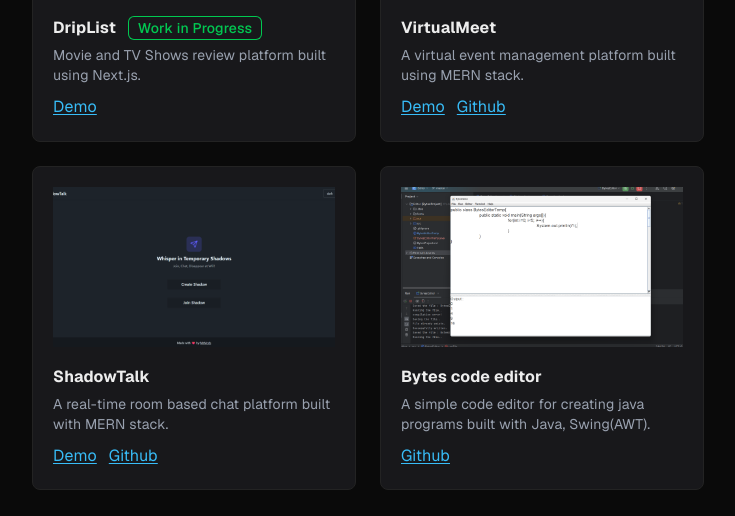
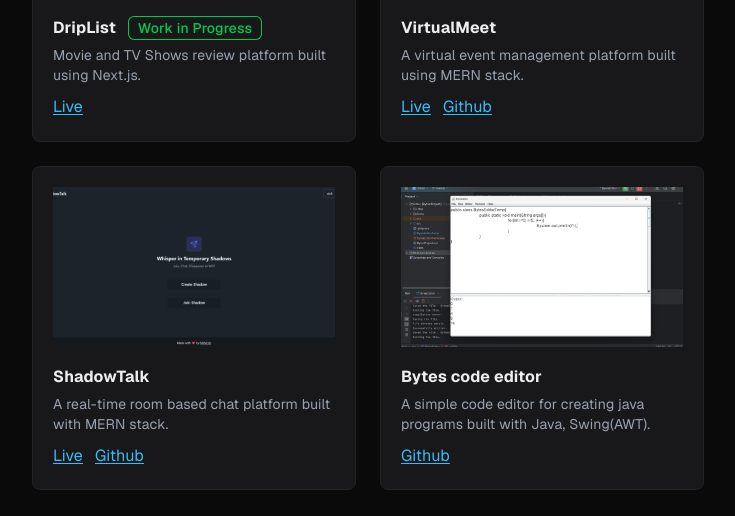
Before and after one commit to mr-mods-yg/mrmods, a Next.js app: page / in a window 1280 px wide. Shown: the part 866-1382 px from the top of the page, without its empty margins (272-1007 px from the left). Built offline with nearby package versions, Linux system fonts and the light colour scheme.

Commit message:
changed driplist url, hyperlink name

```diff
--- a/src/components/projects.tsx
+++ b/src/components/projects.tsx
@@ -17,7 +17,7 @@ function ProjectsSection({ isHomePage }: { isHomePage: boolean }) {
                     Work in Progress
                 </span></h4>
                 <p className="text-gray-400 text-sm mb-2">Movie and TV Shows review platform built using Next.js.</p>
-                <a href="https://driplist.vercel.app/" className="underline mr-3 text-[var(--accent)] text-md">Demo</a>
+                <a href="https://driplist.in/" className="underline mr-3 text-[var(--accent)] text-md">Live</a>
                 {/* <a href="https://github.com/mr-mods-yg/driplist-next" className="mr-3 underline text-[var(--accent)] text-md">Github</a> */}
             </div>
             <div className="bg-[#18181b] rounded-lg p-5 text-left border border-[#232323]">
@@ -31,7 +31,7 @@ function ProjectsSection({ isHomePage }: { isHomePage: boolean }) {
                 </div>
                 <h4 className="font-bold mb-1">VirtualMeet</h4>
                 <p className="text-gray-400 text-sm mb-2">A virtual event management platform built using MERN stack.</p>
-                <a href="https://virtual-meet-psi.vercel.app/" className="underline mr-3 text-[var(--accent)] text-md">Demo</a>
+                <a href="https://virtual-meet-psi.vercel.app/" className="underline mr-3 text-[var(--accent)] text-md">Live</a>
                 <a href="https://github.com/mr-mods-yg/VirtualMeet" className="mr-3 underline text-[var(--accent)] text-md">Github</a>
             </div>
             <div className="bg-[#18181b] rounded-lg p-5 text-left border border-[#232323]">
@@ -45,7 +45,7 @@ function ProjectsSection({ isHomePage }: { isHomePage: boolean }) {
                 </div>
                 <h4 className="font-bold mb-1">ShadowTalk</h4>
                 <p className="text-gray-400 text-sm mb-2">A real-time room based chat platform built with MERN stack.</p>
-                <a href="https://shadow-talk-chat-app.vercel.app/" className="mr-3 underline text-[var(--accent)] text-md">Demo</a>
+                <a href="https://shadow-talk-chat-app.vercel.app/" className="mr-3 underline text-[var(--accent)] text-md">Live</a>
                 <a href="https://github.com/mr-mods-yg/shadow-talk-chat-app" className="mr-3 underline text-[var(--accent)] text-md">Github</a>
             </div>
             <div className="bg-[#18181b] rounded-lg p-5 text-left border border-[#232323]">
```
